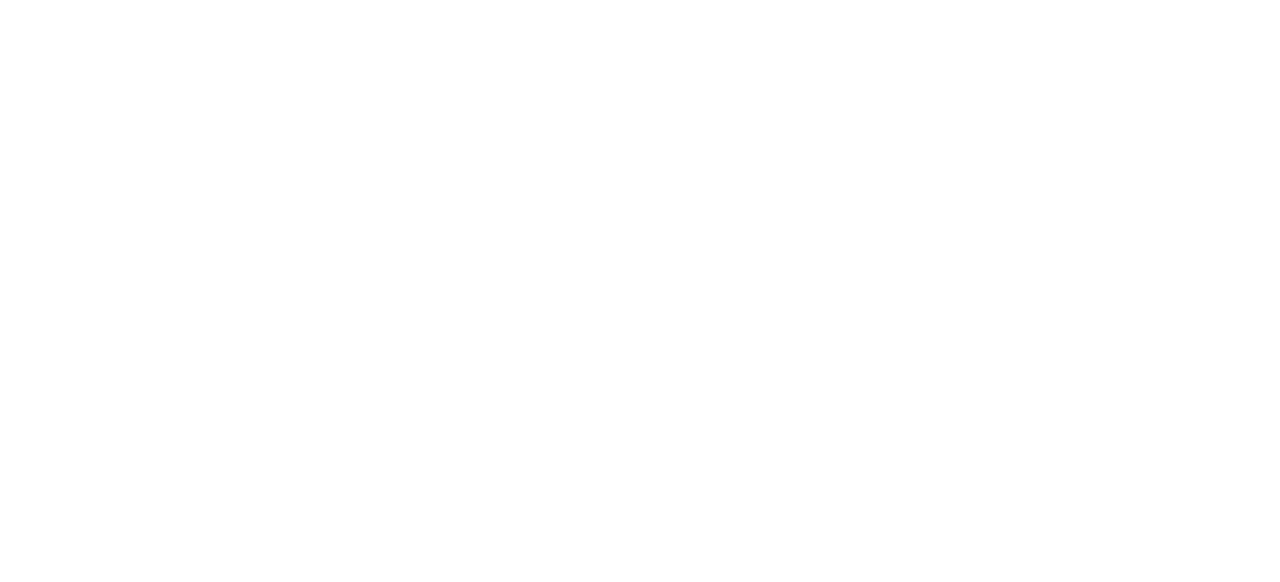
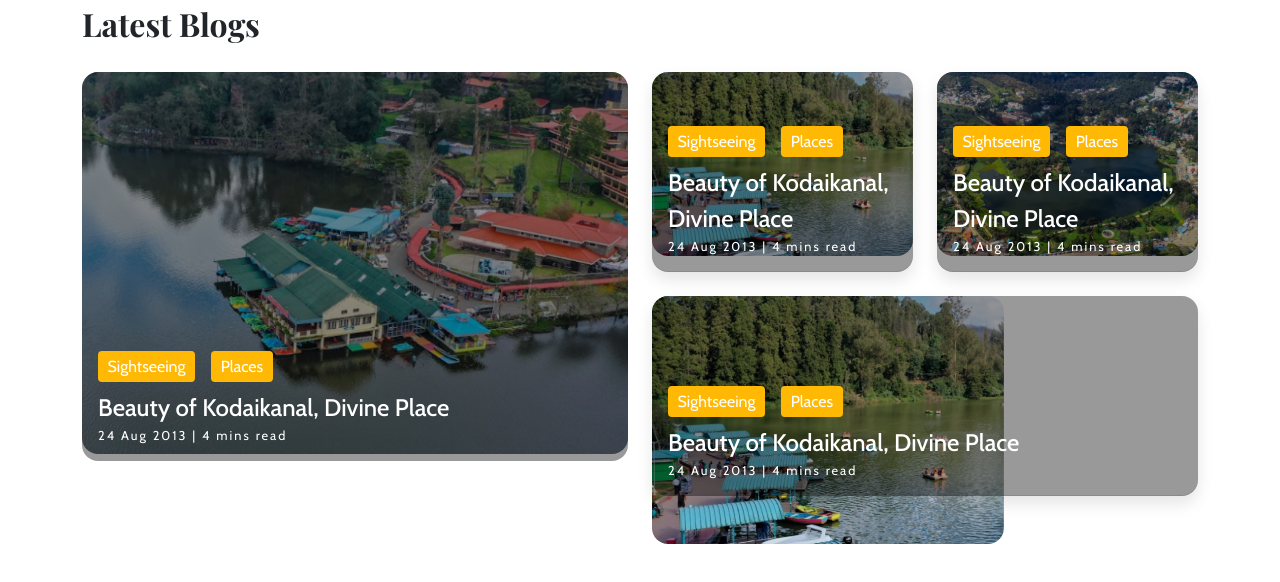
Before and after one commit to ramanujamgond/header-widget, a Next.js app: page /sections/LatestBlog in a window 1280 px wide. Shown: the top 582 px of the page. Built offline with nearby package versions, Linux system fonts and the light colour scheme; a web font is replaced by a local one.

Commit message:
Designed the latest blog section

```diff
--- a/assets/scss/_footer.scss
+++ b/assets/scss/_footer.scss
@@ -61,7 +61,7 @@
             color: $white-color;
             font-size: 1rem;
             @include center-div-flex();
-            border-radius: 50%;
+            border-radius: $border-radius50per;
             .footer-right-arrow {
                 width: 18px;
                 height: auto;
--- a/assets/scss/_hotelpackages.scss
+++ b/assets/scss/_hotelpackages.scss
@@ -4,8 +4,9 @@
 }
 
 .package-heading-text {
-    font-size: 1.7rem;
-    font-weight: $font-weight500;
+    font-size: 2rem;
+    font-family: $playfair-font;
+    font-weight: $font-weight700;
 }
 
 .h-200 {
--- /dev/null
+++ b/assets/scss/_latestblog.scss
@@ -0,0 +1,38 @@
+.latest-blog-heading {
+    @extend .package-heading-text;
+}
+
+@import "_hotelpackages";
+
+.blog-section-wrap {
+    display: flex;
+    flex-direction: column;
+    position: absolute;
+    bottom: 0%;
+    padding: 1rem;
+    z-index: 2;
+    .blog-section-label {
+        .blog-tab-line {
+            display: inline-block;
+            color: $white-color;
+            background-color: $primary-color;
+            padding: 0.2rem 0.6rem;
+            border-radius: $border-radius4px;
+            text-align: center;
+            &:first-child {
+                margin-right: 1rem;
+            }
+        }
+    }
+    .blog-title {
+        color: $white-color;
+        font-size: 1.5rem;
+        font-weight: $font-weight500;
+    }
+    .blog-time-details {
+        color: $white-color;
+        font-size: $font-size80;
+        font-weight: $font-weight300;
+        letter-spacing: 2px;
+    }
+}
--- a/assets/scss/_nearbyhotels.scss
+++ b/assets/scss/_nearbyhotels.scss
@@ -28,7 +28,7 @@
                 img {
                     width: 100% !important;
                     height: auto;
-                    border-radius: 50% !important;
+                    border-radius: $border-radius50per !important;
                     z-index: 1;
                 }
             }
@@ -44,7 +44,7 @@
                 img {
                     width: 100% !important;
                     height: auto;
-                    border-radius: 50% !important;
+                    border-radius: $border-radius50per !important;
                     z-index: 2;
                 }
             }
--- a/assets/scss/_ourpremiumhotel.scss
+++ b/assets/scss/_ourpremiumhotel.scss
@@ -1,9 +1,9 @@
 // our premium hotel section
 .our-premium-hotel-text {
-    font-size: 3.125rem;
+    font-size: 2rem;
     font-family: $playfair-font;
     font-weight: $font-weight700;
-    line-height: 3.5rem;
+    line-height: 2.6rem;
 }
 
 .our-hotel-underline{
--- a/assets/scss/_primarybtn.scss
+++ b/assets/scss/_primarybtn.scss
@@ -23,7 +23,7 @@
       opacity: 0;
       content: "";
       background-color: $hovercolor;
-      border-radius: 6px;
+      border-radius: $border-radius6px;
       z-index: -1;
     }
     &:hover {
--- a/assets/scss/_variable.scss
+++ b/assets/scss/_variable.scss
@@ -42,6 +42,7 @@
 $border-radius8px: 8px;
 $border-radius10px: 10px;
 $border-radius12px: 12px;
+$border-radius50per: 50%;
 
 // standard border radius
 $border-radius: 1rem;
--- a/assets/scss/style.scss
+++ b/assets/scss/style.scss
@@ -47,6 +47,8 @@
 // import testamonial section
 @import "_testamonial";
 
+@import "_latestblog";
+
 // import nearby hotel section
 @import "_nearbyhotels";
 
--- a/pages/index.js
+++ b/pages/index.js
@@ -9,6 +9,7 @@
 import Testamonial from '../components/Testamonial/Testamonial';
 import BoatHouse from './sections/BoatHouse';
 import LastMinuteOffers from './sections/LastMinuteOffers';
+import LatestBlog from './sections/LatestBlog';
 
 const Home = () => {
   return (
@@ -24,6 +25,7 @@
       <HotelPackages />
       <BoatHouse />
       <LastMinuteOffers />
+      <LatestBlog />
       <Testamonial />
       <NearByHotels />
       <Footer />
--- a/pages/sections/BoatHouse.js
+++ b/pages/sections/BoatHouse.js
@@ -6,9 +6,6 @@
 import Yercaud from '../../assets/images/yercaud.png';
 import Pichawaram from '../../assets/images/pichawaram.png';
 import MudumalaiNationalPark from '../../assets/images/mudumalaiNationalPark.png';
-
-// import slider images
-import SliderImg0 from '../../assets/images/slider-image-0.png';
 
 const BoatHouse = () => {
     return (
--- a/pages/sections/LatestBlog.js
+++ b/pages/sections/LatestBlog.js
@@ -1,13 +1,90 @@
+import Image from 'next/image';
+
+// import package images
+import Kodaikanal from '../../assets/images/kodaikanal.png';
+import Ooty from '../../assets/images/ooty.png';
+import Yercaud from '../../assets/images/yercaud.png';
+import Pichawaram from '../../assets/images/pichawaram.png';
+import MudumalaiNationalPark from '../../assets/images/mudumalaiNationalPark.png';
+
 const LatestBlog = () => {
     return (
         <>
-            <div className="container">
-                <div className="row">
-                    <div className="col-md-12">
-                        <div className="latest-blog-heading"></div>
+            <section className="mb-5 pb-5">
+                <div className="container">
+                    <div className="row">
+                        <div className="col-md-12">
+                            <div className="latest-blog-heading mb-4">Latest Blogs</div>
+                        </div>
+                    </div>
+
+                    <div className="row">
+                        <div className="col-md-6">
+                            <div className="package-carousel">
+                                <Image src={Kodaikanal} alt="Image of a tourist place in coimbatore" />
+                                <div className="blog-section-wrap">
+                                    <div className="blog-section-label">
+                                        <span className="blog-tab-line">Sightseeing</span>
+                                        <span className="blog-tab-line">Places</span>
+                                    </div>
+                                    <div className="blog-title mt-2">Beauty of Kodaikanal, Divine Place</div>
+                                    <div className="blog-time-details">24 Aug 2013 | 4 mins read</div>
+                                </div>
+                                <div className="image-overlay"></div>
+                            </div>
+                        </div>
+                        <div className="col-md-6">
+                            <div className="row">
+                                <div className="col-md-6 h-200">
+                                    <div className="packages-images">
+                                        <Image src={Ooty} alt="Hotel image in madurai" />
+                                        <div className="blog-section-wrap">
+                                            <div className="blog-section-label">
+                                                <span className="blog-tab-line">Sightseeing</span>
+                                                <span className="blog-tab-line">Places</span>
+                                            </div>
+                                            <div className="blog-title mt-2">Beauty of Kodaikanal, Divine Place</div>
+                                            <div className="blog-time-details">24 Aug 2013 | 4 mins read</div>
+                                        </div>
+                                        <div className="image-overlay"></div>
+                                    </div>
+                                </div>
+                                <div className="col-md-6 h-200">
+                                    <div className="packages-images">
+                                        <Image src={Yercaud} alt="Ooty a queen of hill station" />
+                                        <div className="blog-section-wrap">
+                                            <div className="blog-section-label">
+                                                <span className="blog-tab-line">Sightseeing</span>
+                                                <span className="blog-tab-line">Places</span>
+                                            </div>
+                                            <div className="blog-title mt-2">Beauty of Kodaikanal, Divine Place</div>
+                                            <div className="blog-time-details">24 Aug 2013 | 4 mins read</div>
+                                        </div>
+                                        <div className="image-overlay"></div>
+                                    </div>
+                                </div>
+                            </div>
+
+                            <div className="row mt-4">
+                                <div className="col-md-12 h-200">
+                                    <div className="packages-images">
+                                        <Image src={Ooty} alt="Hotel image in madurai" />
+                                        <div className="blog-section-wrap">
+                                            <div className="blog-section-label">
+                                                <span className="blog-tab-line">Sightseeing</span>
+                                                <span className="blog-tab-line">Places</span>
+                                            </div>
+                                            <div className="blog-title mt-2">Beauty of Kodaikanal, Divine Place</div>
+                                            <div className="blog-time-details">24 Aug 2013 | 4 mins read</div>
+                                        </div>
+                                        <div className="image-overlay"></div>
+                                    </div>
+                                </div>
+                            </div>
+                        </div>
                     </div>
                 </div>
-            </div>
+            </section>
         </>
     );
 };
```
Also changed, not shown: pages/sections/LastMinuteOffers.js (+5 -5 lines).
